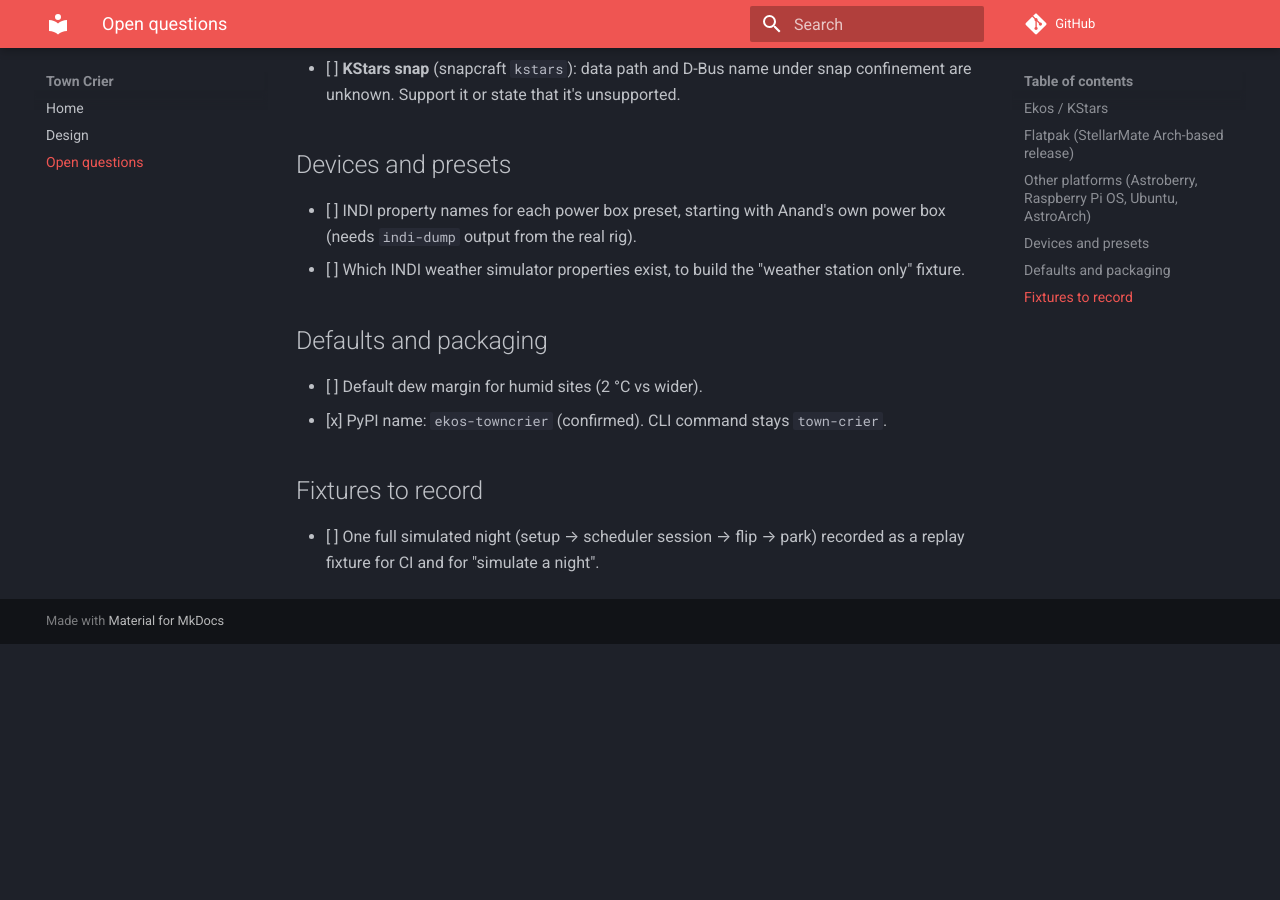
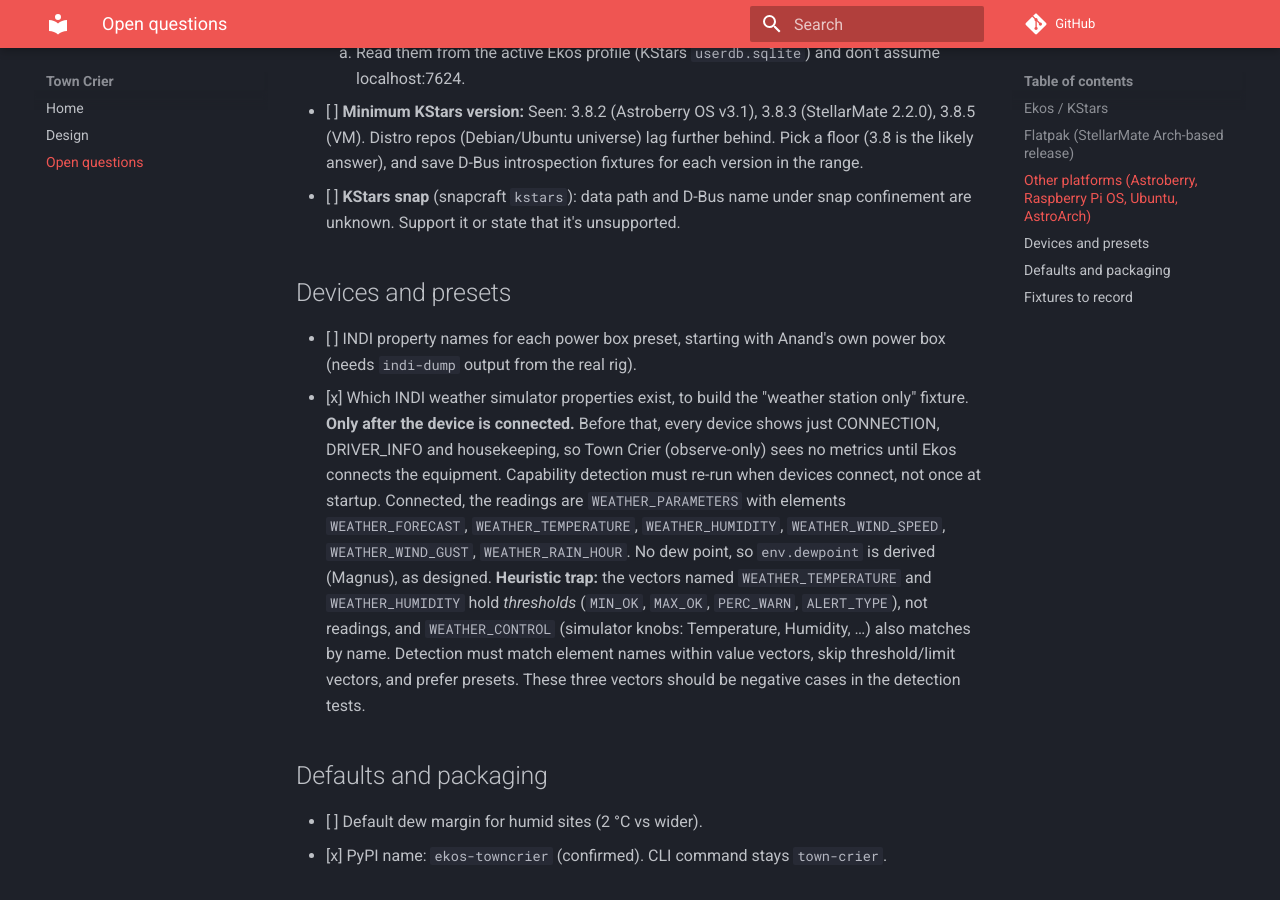
Before and after one commit to anandvn/ekos-notifier, an MkDocs documentation site: the page built from docs/open-questions.md, in a window 1280 px wide and 900 px high, scrolled down 1764 px. Built offline with MkDocs 1.6.1 and Material for MkDocs 9.7.7, drawn with Linux system fonts in a browser that asks for light colours; comment, search, counter and statistics services are not loaded; before the commit the page ends 2408 px from its top, so only the background shows below that; some of the changed text lies outside the part shown.

Commit message:
Record INDI and PHD2 port checks and weather simulator properties
Co-Authored-By: Claude Opus 5.5 <noreply@anthropic.com>

```diff
--- a/docs/open-questions.md
+++ b/docs/open-questions.md
@@ -29,8 +29,13 @@ and `CLAUDE.md` if a decision changes.
       an empty `logs/` also exists on the VM, so "directory exists" isn't enough: prefer the path
       matching the running KStars (Flatpak vs native), then the most recently written.
 - [ ] Are PHD2 (TCP 4400) and the INDI server (TCP 7624) reachable on localhost when they run as Flatpaks?
-      Moot on this VM (both native, see below); still open for StellarMate images that ship INDI
-      as a Flatpak, as the 2.3.0 changelog says.
+      Still open for StellarMate images that ship INDI as a Flatpak, as the 2.3.0 changelog says.
+      **Native case verified (VM, 2026-11-15):** `indiserver` with the five simulators answers
+      `getProperties` on 7624 (84 vectors, 5 devices); PHD2 2.6.14 on 4400 sends `Version`
+      (MsgVersion 1) and `AppState` on connect and answers `get_app_state`, even with no
+      equipment profile. Both listen on `0.0.0.0` with no authentication, so they're open to the
+      LAN. Town Crier's clients should connect to localhost, and the docs shouldn't suggest
+      opening these ports further.
 - [x] Are PHD2 and INDI Flatpaks too, or native packages? Record versions.
       **Native on the VM:** `libindi 2.2.5` (`/usr/bin/indiserver`), `phd2 2.6.14`. Only KStars is
       a Flatpak. Native ports need no sandbox crossing.
@@ -60,7 +65,18 @@ and `CLAUDE.md` if a decision changes.
 
 - [ ] INDI property names for each power box preset, starting with Anand's own power box
       (needs `indi-dump` output from the real rig).
-- [ ] Which INDI weather simulator properties exist, to build the "weather station only" fixture.
+- [x] Which INDI weather simulator properties exist, to build the "weather station only" fixture.
+      **Only after the device is connected.** Before that, every device shows just CONNECTION,
+      DRIVER_INFO and housekeeping, so Town Crier (observe-only) sees no metrics until Ekos connects
+      the equipment. Capability detection must re-run when devices connect, not once at startup.
+      Connected, the readings are `WEATHER_PARAMETERS` with elements `WEATHER_FORECAST`,
+      `WEATHER_TEMPERATURE`, `WEATHER_HUMIDITY`, `WEATHER_WIND_SPEED`, `WEATHER_WIND_GUST`,
+      `WEATHER_RAIN_HOUR`. No dew point, so `env.dewpoint` is derived (Magnus), as designed.
+      **Heuristic trap:** the vectors named `WEATHER_TEMPERATURE` and `WEATHER_HUMIDITY` hold
+      *thresholds* (`MIN_OK`, `MAX_OK`, `PERC_WARN`, `ALERT_TYPE`), not readings, and
+      `WEATHER_CONTROL` (simulator knobs: Temperature, Humidity, …) also matches by name.
+      Detection must match element names within value vectors, skip threshold/limit vectors, and
+      prefer presets. These three vectors should be negative cases in the detection tests.
 
 ## Defaults and packaging
 
```
